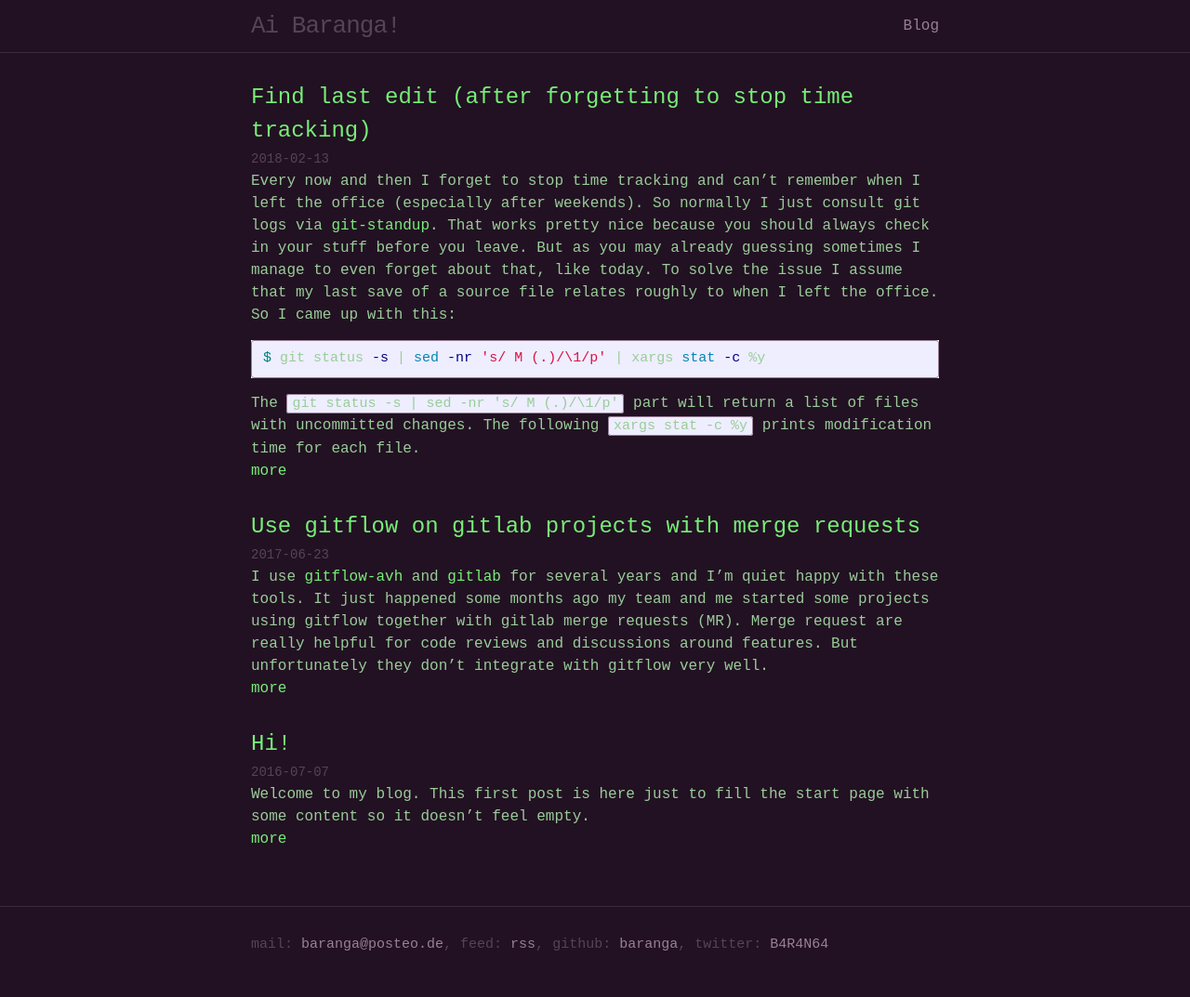
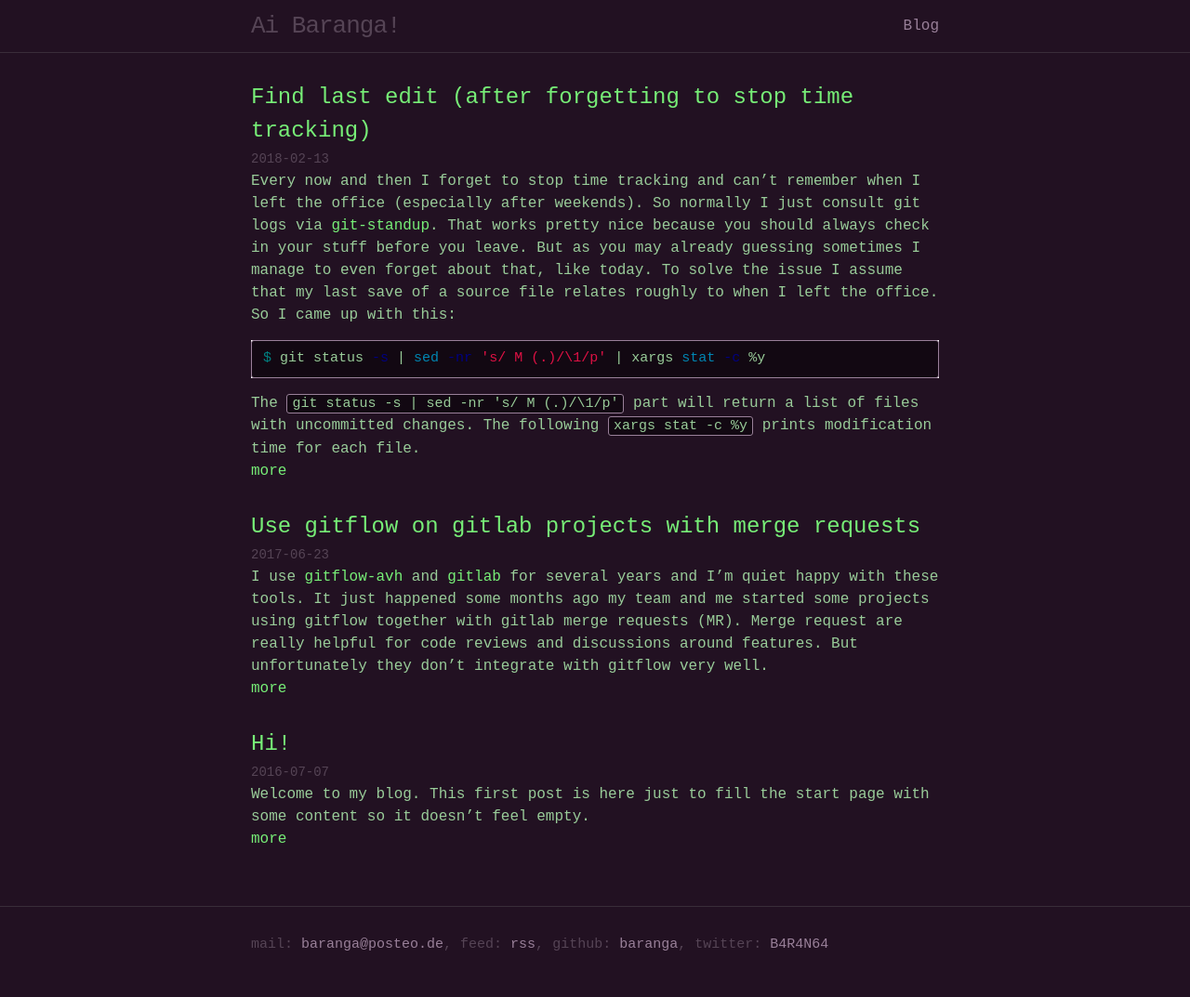
Before and after one commit to baranga/baranga.github.io, a Jekyll site: the page built from blog.html, in a window 1280 px wide. Shown: the whole page at 93% size. Built offline with Jekyll 4.4.1, drawn with Linux system fonts in a browser that asks for light colours; comment, search, counter and statistics services are not loaded.

Commit message:
Improve code colors

```diff
--- a/_sass/_base.scss
+++ b/_sass/_base.scss
@@ -130,7 +130,7 @@ code {
     font-size: 15px;
     border: 1px solid $grey-color-light;
     border-radius: 3px;
-    background-color: #eef;
+    background-color: #120812;
 }
 
 code {
```
